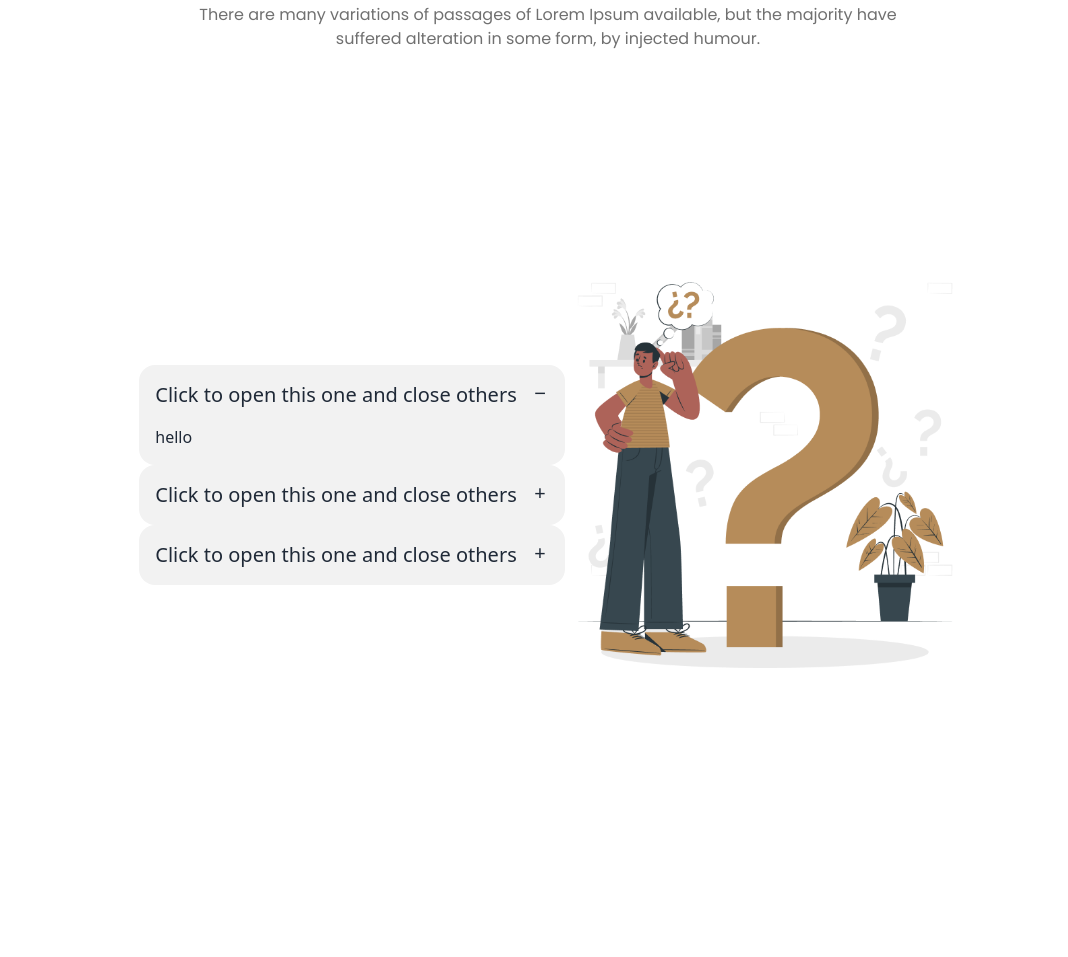
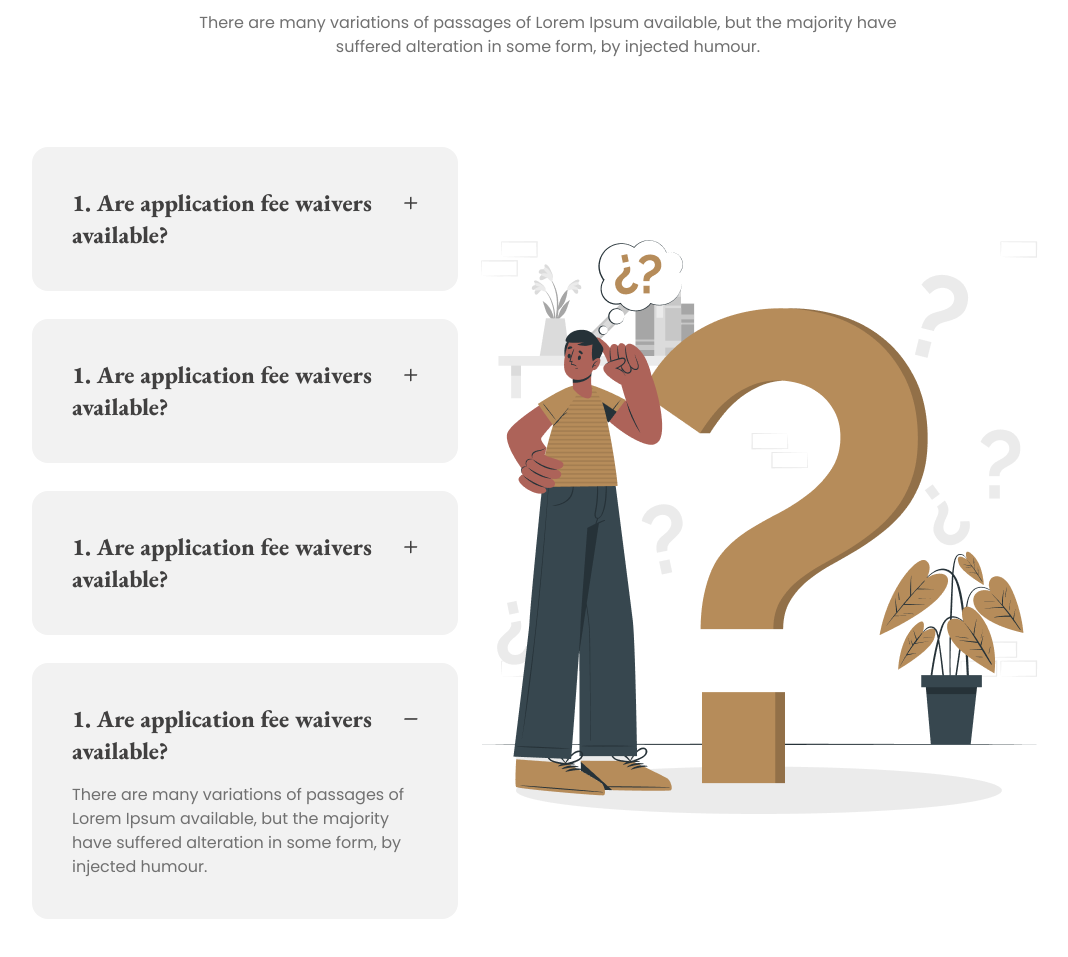
Before and after one commit to tasninanika/Justice_Practice, a plain HTML site: page index.html in a window 1280 px wide. Shown: the part 3205-4162 px from the top of the page, without its empty margins (92-1160 px from the left). Drawn offline with nearby package versions, Linux system fonts and the light colour scheme.

Commit message:
FAQ section added

```diff
--- a/index.html
+++ b/index.html
@@ -237,42 +237,55 @@
       <section class="my-24">
         <div class="text-center">
           <h2 class="font-garamond text-5xl font-extrabold text-[#414040]">Frequently Asked Any Questions</h2>
-          <p class="font-poppins text-[#707070] my-6">There are many variations of passages of Lorem Ipsum available, but the majority have <br>suffered alteration in some form, by injected humour.</p>
+          <p class="font-poppins text-[#707070] my-8">There are many variations of passages of Lorem Ipsum available, but the majority have <br>suffered alteration in some form, by injected humour.</p>
         </div>
         <!-- qus -->
         <div class="hero min-h-screen">
-          <div class="hero-content flex-col lg:flex-row-reverse gap-2">
-              <img src="images/faq.png" class="max-w-sm rounded-lg lg:w-[570px] " />
-            <div>
+          <div class="hero-content flex-col lg:flex-row-reverse lg:gap-4">
+              <img src="images/faq.png" class=" rounded-lg " />
+            <div class="mt-10 lg:-ml-5">
               <!-- first qus -->
-              <div class="collapse collapse-plus bg-base-200">
+              <div class="collapse collapse-plus bg-base-200 p-6 mb-7">
                 <input type="radio" name="my-accordion-3" checked="checked" />
-                <div class="collapse-title text-xl font-medium">
-                  Click to open this one and close others
+                <div class="collapse-title text-2xl font-extrabold font-garamond text-[#414040]">
+                  1. Are application fee waivers available?
                 </div>
-                <div class="collapse-content">
-                  <p>hello</p>
+                <div class="collapse-content font-poppins text-[#707070]">
+                  <p>There are many variations of passages of Lorem Ipsum available, but the majority have suffered alteration in some form, by injected humour.</p>
                 </div>
               </div>
-              <div class="collapse collapse-plus bg-base-200">
-                <input type="radio" name="my-accordion-3" />
-                <div class="collapse-title text-xl font-medium">
-                  Click to open this one and close others
+              <!-- second qus -->
+              <div class="collapse collapse-plus bg-base-200 p-6 mb-7">
+                <input type="radio" name="my-accordion-3" checked="checked" />
+                <div class="collapse-title text-2xl font-extrabold font-garamond text-[#414040]">
+                  1. Are application fee waivers available?
                 </div>
-                <div class="collapse-content">
-                  <p>hello</p>
+                <div class="collapse-content font-poppins text-[#707070]">
+                  <p>There are many variations of passages of Lorem Ipsum available, but the majority have suffered alteration in some form, by injected humour.</p>
                 </div>
               </div>
-              <div class="collapse collapse-plus bg-base-200">
-                <input type="radio" name="my-accordion-3" />
-                <div class="collapse-title text-xl font-medium">
-                  Click to open this one and close others
+              <!-- third qus -->
+              <div class="collapse collapse-plus bg-base-200 p-6 mb-7">
+                <input type="radio" name="my-accordion-3" checked="checked" />
+                <div class="collapse-title text-2xl font-extrabold font-garamond text-[#414040]">
+                  1. Are application fee waivers available?
                 </div>
-                <div class="collapse-content">
-                  <p>hello</p>
+                <div class="collapse-content font-poppins text-[#707070]">
+                  <p>There are many variations of passages of Lorem Ipsum available, but the majority have suffered alteration in some form, by injected humour.</p>
                 </div>
               </div>
-            </div>
+              <!-- fourth qus -->
+              <div class="collapse collapse-plus bg-base-200 p-6 mb-7">
+                <input type="radio" name="my-accordion-3" checked="checked" />
+                <div class="collapse-title text-2xl font-extrabold font-garamond text-[#414040]">
+                  1. Are application fee waivers available?
+                </div>
+                <div class="collapse-content font-poppins text-[#707070]">
+                  <p>There are many variations of passages of Lorem Ipsum available, but the majority have suffered alteration in some form, by injected humour.</p>
+                </div>
+              </div>
+
+
 
             </div>
           </div>
```
